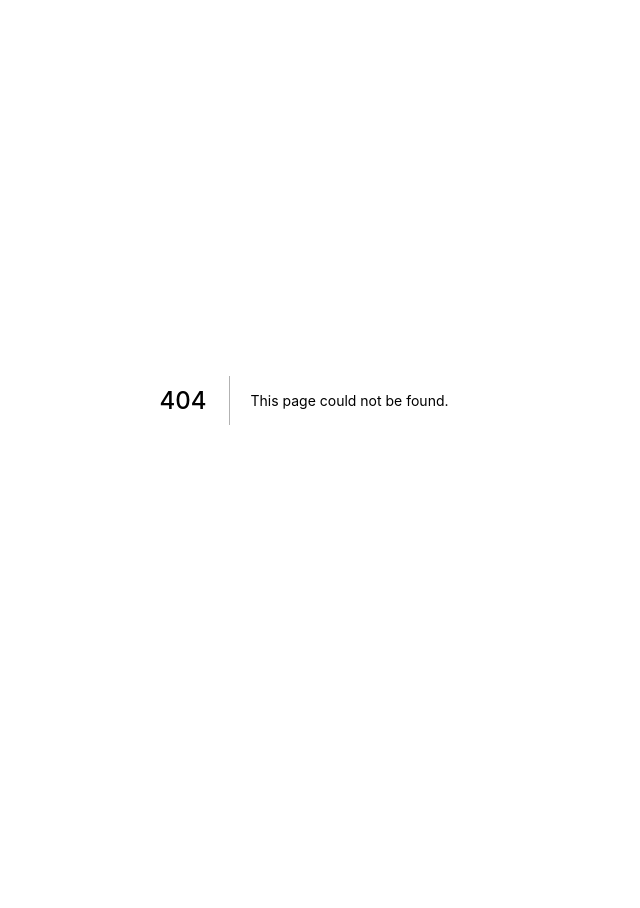
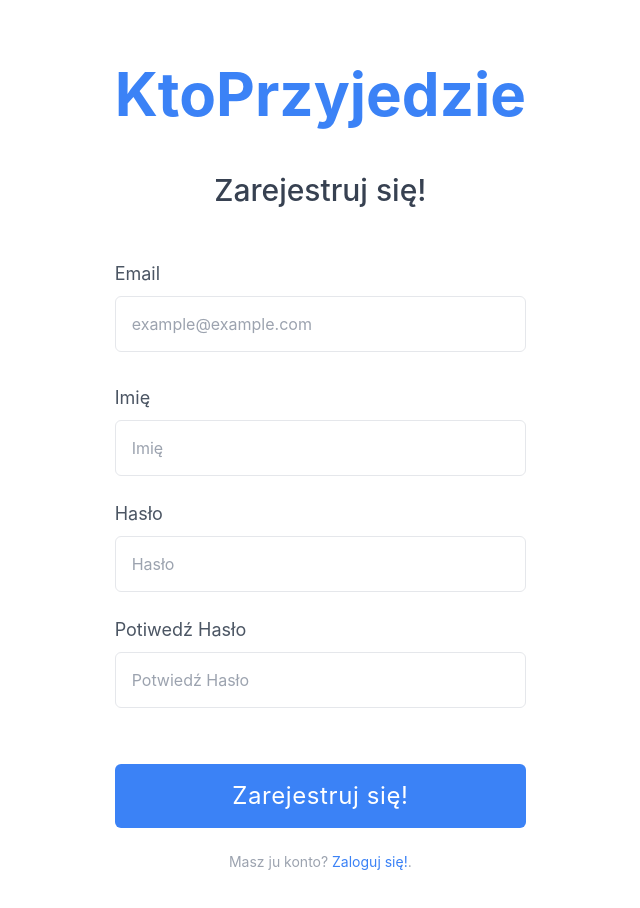
Before and after one commit to simonkurek/kto-przyjedzie-frontend, a Next.js app: page /auth/signup in a window 1280 px wide. Before the commit this address had no page. Shown: the top 908 px of the page, without its empty margins (336-976 px from the left). Before the commit the page ends 800 px from the top, so only its background shows below. Built offline with nearby package versions, Linux system fonts and the light colour scheme.

Commit message:
nested routing, inputs value handling

```diff
--- a/pages/forgot-password.tsx
+++ b/pages/auth/forgot-password.tsx
@@ -1,6 +1,12 @@
-import React from "react";
+import React, { useState } from "react";
 
 const ForgotPassword = () => {
+  const [email, setEmail] = useState("");
+
+  const handleForgotPassword = () => {
+    console.log(email);
+  };
+
   return (
     <>
       <div className="bg-white ">
@@ -27,6 +33,7 @@ const ForgotPassword = () => {
                       type="email"
                       name="email"
                       id="email"
+                      onChange={(e) => setEmail(e.target.value)}
                       placeholder="example@example.com"
                       className="block w-full h-14 px-4 py-2 mt-2 text-gray-700 placeholder-gray-400 bg-white border border-gray-200 rounded-md     focus:border-blue-400  focus:ring-blue-400 focus:outline-none focus:ring focus:ring-opacity-40"
                     />
@@ -42,7 +49,7 @@ const ForgotPassword = () => {
                 <p className="mt-6 text-sm text-center text-gray-400">
                   Pamiętasz hasło?{" "}
                   <a
-                    href="login"
+                    href="/auth/login"
                     className="text-blue-500 focus:outline-none focus:underline hover:underline"
                   >
                     Zaloguj się!
--- a/pages/login.tsx
+++ b/pages/auth/login.tsx
@@ -1,6 +1,14 @@
 import { NextPage } from "next/types";
+import { useState } from "react";
 
 const Login: NextPage = () => {
+  const [email, setEmail] = useState("");
+  const [password, setPassword] = useState("");
+
+  const handleLogin = () => {
+    console.log(email, password);
+  };
+
   return (
     <>
       <div className="bg-white ">
@@ -27,6 +35,7 @@ const Login: NextPage = () => {
                       type="email"
                       name="email"
                       id="email"
+                      onChange={(e) => setEmail(e.target.value)}
                       placeholder="example@example.com"
                       className="block w-full h-14 px-4 py-2 mt-2 text-gray-700 placeholder-gray-400 bg-white border border-gray-200 rounded-md     focus:border-blue-400  focus:ring-blue-400 focus:outline-none focus:ring focus:ring-opacity-40"
                     />
@@ -36,7 +45,7 @@ const Login: NextPage = () => {
                     <div className="flex justify-between mb-2">
                       <label className="text-lg text-gray-600">Hasło</label>
                       <a
-                        href="forgot-password"
+                        href="/auth/forgot-password"
                         className="text-sm text-gray-400 focus:text-blue-500 hover:text-blue-500 hover:underline"
                       >
                         Zapomniałeś hasła?
@@ -47,6 +56,7 @@ const Login: NextPage = () => {
                       type="password"
                       name="password"
                       id="password"
+                      onChange={(e) => setPassword(e.target.value)}
                       placeholder="Hasło"
                       className="block w-full h-14 px-4 py-2 mt-2 text-gray-700 placeholder-gray-400 bg-white border border-gray-200 rounded-md   focus:border-blue-400  focus:ring-blue-400 focus:outline-none focus:ring focus:ring-opacity-40"
                     />
@@ -62,7 +72,7 @@ const Login: NextPage = () => {
                 <p className="mt-6 text-sm text-center text-gray-400">
                   Nie masz konta?{" "}
                   <a
-                    href="signup"
+                    href="/auth/signup"
                     className="text-blue-500 focus:outline-none focus:underline hover:underline"
                   >
                     Zarejestruj się!
--- a/pages/signup.tsx
+++ b/pages/auth/signup.tsx
@@ -1,6 +1,15 @@
-import React from "react";
+import React, { useState } from "react";
 
 const SignUp = () => {
+  const [email, setEmail] = useState("");
+  const [name, setName] = useState("");
+  const [password, setPassword] = useState("");
+  const [passwordConfirm, setPasswordConfirm] = useState("");
+
+  const handleSignUp = () => {
+    console.log(email, name, password, passwordConfirm);
+  };
+
   return (
     <>
       <div className="bg-white ">
@@ -27,6 +36,7 @@ const SignUp = () => {
                       type="email"
                       name="email"
                       id="email"
+                      onChange={(e) => setEmail(e.target.value)}
                       placeholder="example@example.com"
                       className="block w-full h-14 px-4 py-2 mt-2 text-gray-700 placeholder-gray-400 bg-white border border-gray-200 rounded-md     focus:border-blue-400  focus:ring-blue-400 focus:outline-none focus:ring focus:ring-opacity-40"
                     />
@@ -40,6 +50,7 @@ const SignUp = () => {
                       type="name"
                       name="name"
                       id="name"
+                      onChange={(e) => setName(e.target.value)}
                       placeholder="Imię"
                       className="block w-full h-14 px-4 py-2 mt-2 text-gray-700 placeholder-gray-400 bg-white border border-gray-200 rounded-md     focus:border-blue-400  focus:ring-blue-400 focus:outline-none focus:ring focus:ring-opacity-40"
                     />
@@ -54,6 +65,7 @@ const SignUp = () => {
                       type="password"
                       name="password"
                       id="password"
+                      onChange={(e) => setPassword(e.target.value)}
                       placeholder="Hasło"
                       className="block w-full h-14 px-4 py-2 mt-2 text-gray-700 placeholder-gray-400 bg-white border border-gray-200 rounded-md   focus:border-blue-400  focus:ring-blue-400 focus:outline-none focus:ring focus:ring-opacity-40"
                     />
@@ -70,6 +82,7 @@ const SignUp = () => {
                       type="password"
                       name="password"
                       id="password"
+                      onChange={(e) => setPasswordConfirm(e.target.value)}
                       placeholder="Potwiedź Hasło"
                       className="block w-full h-14 px-4 py-2 mt-2 text-gray-700 placeholder-gray-400 bg-white border border-gray-200 rounded-md   focus:border-blue-400  focus:ring-blue-400 focus:outline-none focus:ring focus:ring-opacity-40"
                     />
@@ -85,7 +98,7 @@ const SignUp = () => {
                 <p className="mt-6 text-sm text-center text-gray-400">
                   Masz ju konto?{" "}
                   <a
-                    href="login"
+                    href="/auth/login"
                     className="text-blue-500 focus:outline-none focus:underline hover:underline"
                   >
                     Zaloguj się!
--- a/pages/index.tsx
+++ b/pages/index.tsx
@@ -14,7 +14,7 @@ const Home: NextPage = () => {
             dziś
             <span className="text-blue-500"> przyjedzie </span>
           </h3>
-          <a href="login" className="m-5">
+          <a href="auth/login" className="m-5">
             <div className="text-2xl mt-8 mx-4 py-4 px-4 tracking-wide text-white transition-colors duration-200 transform bg-blue-500 rounded-md hover:bg-blue-400 text-center">
               Zaloguj się!
             </div>
```
